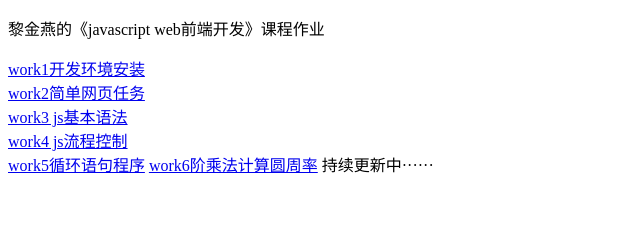
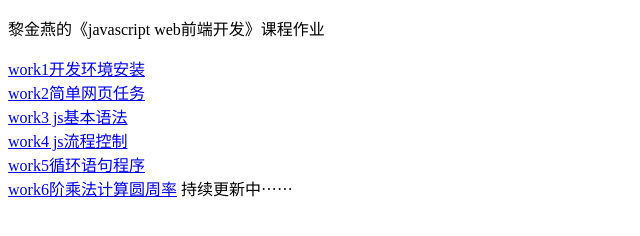
Before and after one commit to kskqw/jswork, a plain HTML site: page index.html in a window 1280 px wide. Shown: the whole page, without its empty margins (0-640 px from the left). Drawn offline with Linux system fonts and the light colour scheme.

Commit message:
index.html

```diff
--- a/index.html
+++ b/index.html
@@ -10,7 +10,7 @@
         <a href="work2/index.html">work2简单网页任务</a><br>
         <a href="work3/index.html">work3 js基本语法</a><br>
         <a href="work4/index.html">work4 js流程控制</a><br>
-        <a href="work5/index.html">work5循环语句程序</a>
+        <a href="work5/index.html">work5循环语句程序</a><br>
         <a href="work6/inex.html">work6阶乘法计算圆周率</a>
         持续更新中······
     </body>
```
